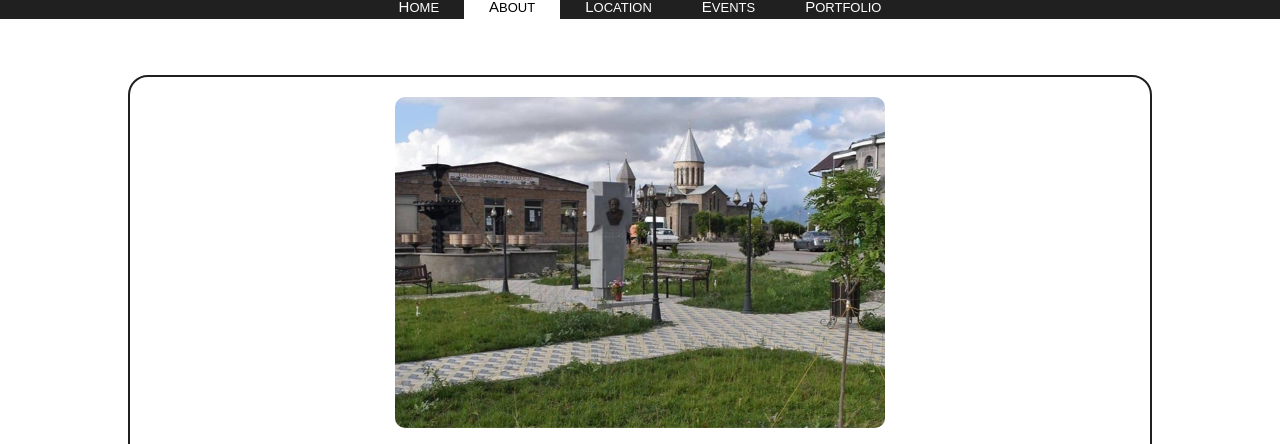
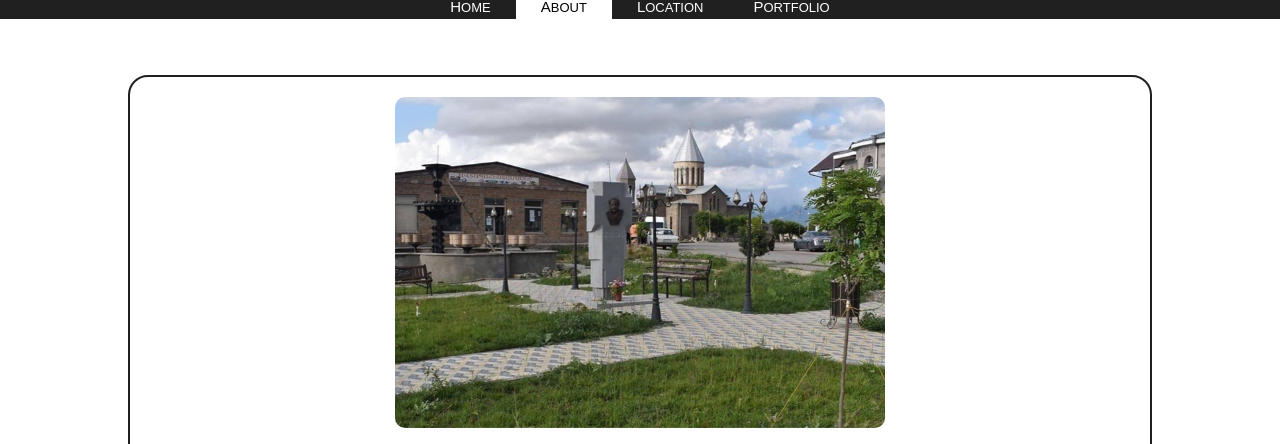
Before and after one commit to GugBarseghyan/Vardenis, a plain HTML site: page about.html in a window 1280 px wide. Shown: the part 45-489 px from the top of the page. Drawn offline with Linux system fonts and the light colour scheme.

Commit message:
new commit

```diff
--- a/about.html
+++ b/about.html
@@ -20,7 +20,6 @@
             <a href="index.html">Home</a>
             <a href="about.html">About</a>
             <a href="location.html">Location</a>
-            <a href="#">Events</a>
             <a href="portfolio.html">Portfolio</a>
         </div>
     </header>
```
Also changed, not shown: index.html (+0 -1 lines), location.html (+0 -1 lines), portfolio.html (+0 -1 lines).
